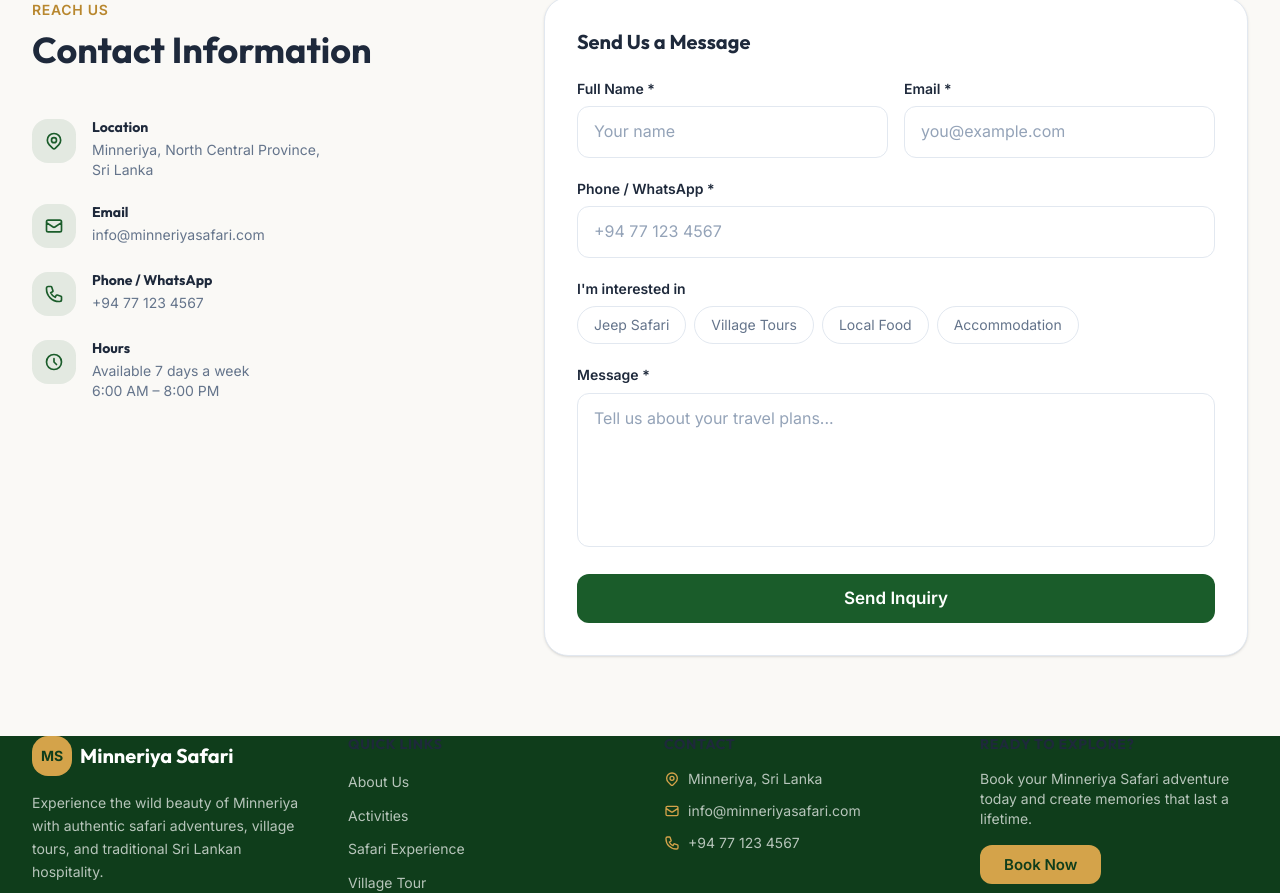
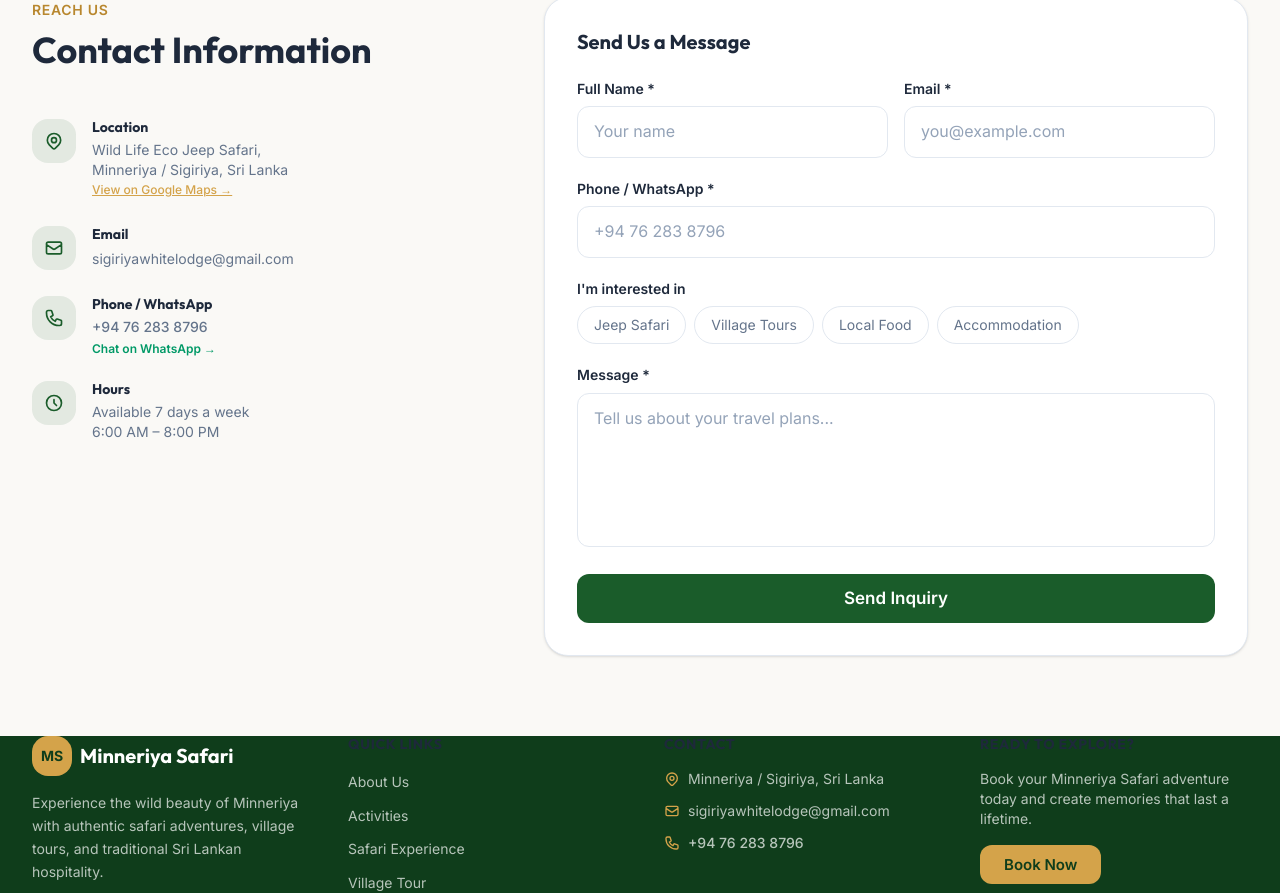
Before and after one commit to Geeth234K/Minneriya_safari, a Next.js app in the folder frontend/: page /contact in a window 1280 px wide. Shown: the part 523-1416 px from the top of the page. Built offline with nearby package versions, Linux system fonts and the light colour scheme; no server answers.

Commit message:
Contact details

```diff
--- a/frontend/src/app/activities/local-food/page.tsx
+++ b/frontend/src/app/activities/local-food/page.tsx
@@ -61,7 +61,7 @@ export default async function LocalFoodPage() {
           "Savor the vibrant flavors of traditional Sri Lankan food, freshly prepared with local ingredients."
         }
         badge="Local Food Experience"
-        backgroundImage="https://images.unsplash.com/photo-1567337710282-00832b415979?auto=format&fit=crop&w=2000&q=80"
+        backgroundImage="/images/localfood.webp"
         primaryCta={{ label: "Book Experience", href: "/rooms/reserve" }}
         compact
       />
--- a/frontend/src/app/activities/page.tsx
+++ b/frontend/src/app/activities/page.tsx
@@ -55,8 +55,7 @@ const activityCards = [
   {
     slug: "/activities/local-food",
     icon: "🍛",
-    image:
-      "https://images.unsplash.com/photo-1567337710282-00832b415979?auto=format&fit=crop&w=800&q=80",
+    image: "/images/localfood.webp",
     keyword: "food",
     fallbackTitle: "Local Food",
     fallbackDescription:
--- a/frontend/src/app/contact/page.tsx
+++ b/frontend/src/app/contact/page.tsx
@@ -41,9 +41,20 @@ export default function ContactPage() {
                   </div>
                   <div>
                     <h3 className="font-semibold text-sm mb-1">Location</h3>
-                    <p className="text-sm text-[var(--color-text-muted)]">
-                      Minneriya, North Central Province,<br />Sri Lanka
-                    </p>
+                    <a
+                      href="https://maps.app.goo.gl/GqiXALPcQE9wAFCC7"
+                      target="_blank"
+                      rel="noopener noreferrer"
+                      className="group inline-block"
+                    >
+                      <p className="text-sm text-[var(--color-text-muted)] group-hover:text-[var(--color-primary)] transition-colors">
+                        Wild Life Eco Jeep Safari,<br />
+                        Minneriya / Sigiriya, Sri Lanka
+                      </p>
+                      <span className="text-xs text-[var(--color-accent)] font-medium underline flex items-center gap-1 mt-0.5 group-hover:opacity-80">
+                        View on Google Maps →
+                      </span>
+                    </a>
                   </div>
                 </div>
 
@@ -55,9 +66,12 @@ export default function ContactPage() {
                   </div>
                   <div>
                     <h3 className="font-semibold text-sm mb-1">Email</h3>
-                    <p className="text-sm text-[var(--color-text-muted)]">
-                      info@minneriyasafari.com
-                    </p>
+                    <a
+                      href="mailto:sigiriyawhitelodge@gmail.com"
+                      className="text-sm text-[var(--color-text-muted)] hover:text-[var(--color-primary)] transition-colors break-all"
+                    >
+                      sigiriyawhitelodge@gmail.com
+                    </a>
                   </div>
                 </div>
 
@@ -69,9 +83,22 @@ export default function ContactPage() {
                   </div>
                   <div>
                     <h3 className="font-semibold text-sm mb-1">Phone / WhatsApp</h3>
-                    <p className="text-sm text-[var(--color-text-muted)]">
-                      +94 77 123 4567
-                    </p>
+                    <div className="flex flex-col gap-1">
+                      <a
+                        href="tel:+94762838796"
+                        className="text-sm text-[var(--color-text-muted)] hover:text-[var(--color-primary)] transition-colors font-medium"
+                      >
+                        +94 76 283 8796
+                      </a>
+                      <a
+                        href="https://wa.me/94762838796?text=Hi%20Minneriya%20Safari%2C%20I%20would%20like%20to%20inquire%20about%20safari%20tours"
+                        target="_blank"
+                        rel="noopener noreferrer"
+                        className="inline-flex items-center gap-1 text-xs font-semibold text-emerald-600 hover:text-emerald-700 transition-colors"
+                      >
+                        <span>Chat on WhatsApp →</span>
+                      </a>
+                    </div>
                   </div>
                 </div>
 
--- a/frontend/src/components/forms/ContactForm.tsx
+++ b/frontend/src/components/forms/ContactForm.tsx
@@ -192,7 +192,7 @@ export default function ContactForm() {
           value={formData.whatsapp}
           onChange={handleChange}
           className={`form-input ${errors.whatsapp ? "!border-[var(--color-error)]" : ""}`}
-          placeholder="+94 77 123 4567"
+          placeholder="+94 76 283 8796"
         />
         {errors.whatsapp && <p className="form-error">{errors.whatsapp}</p>}
       </div>
--- a/frontend/src/components/forms/ReservationForm.tsx
+++ b/frontend/src/components/forms/ReservationForm.tsx
@@ -232,7 +232,7 @@ export default function ReservationForm({ rooms }: ReservationFormProps) {
             value={formData.whatsapp}
             onChange={handleChange}
             className={`form-input ${errors.whatsapp ? "!border-[var(--color-error)]" : ""}`}
-            placeholder="+94 77 123 4567"
+            placeholder="+94 76 283 8796"
           />
           {errors.whatsapp && <p className="form-error">{errors.whatsapp}</p>}
         </div>
--- a/frontend/src/components/layout/Footer.tsx
+++ b/frontend/src/components/layout/Footer.tsx
@@ -70,19 +70,38 @@ export default function Footer() {
                   <path strokeLinecap="round" strokeLinejoin="round" d="M17.657 16.657L13.414 20.9a1.998 1.998 0 01-2.827 0l-4.244-4.243a8 8 0 1111.314 0z" />
                   <path strokeLinecap="round" strokeLinejoin="round" d="M15 11a3 3 0 11-6 0 3 3 0 016 0z" />
                 </svg>
-                <span>Minneriya, Sri Lanka</span>
+                <a
+                  href="https://maps.app.goo.gl/GqiXALPcQE9wAFCC7"
+                  target="_blank"
+                  rel="noopener noreferrer"
+                  className="hover:text-white transition-colors"
+                >
+                  Minneriya / Sigiriya, Sri Lanka
+                </a>
               </li>
               <li className="flex items-start gap-2">
                 <svg className="w-4 h-4 mt-0.5 shrink-0 text-[var(--color-accent)]" fill="none" viewBox="0 0 24 24" stroke="currentColor" strokeWidth={2}>
                   <path strokeLinecap="round" strokeLinejoin="round" d="M3 8l7.89 5.26a2 2 0 002.22 0L21 8M5 19h14a2 2 0 002-2V7a2 2 0 00-2-2H5a2 2 0 00-2 2v10a2 2 0 002 2z" />
                 </svg>
-                <span>info@minneriyasafari.com</span>
+                <a
+                  href="mailto:sigiriyawhitelodge@gmail.com"
+                  className="hover:text-white transition-colors break-all"
+                >
+                  sigiriyawhitelodge@gmail.com
+                </a>
               </li>
               <li className="flex items-start gap-2">
                 <svg className="w-4 h-4 mt-0.5 shrink-0 text-[var(--color-accent)]" fill="none" viewBox="0 0 24 24" stroke="currentColor" strokeWidth={2}>
                   <path strokeLinecap="round" strokeLinejoin="round" d="M3 5a2 2 0 012-2h3.28a1 1 0 01.948.684l1.498 4.493a1 1 0 01-.502 1.21l-2.257 1.13a11.042 11.042 0 005.516 5.516l1.13-2.257a1 1 0 011.21-.502l4.493 1.498a1 1 0 01.684.949V19a2 2 0 01-2 2h-1C9.716 21 3 14.284 3 6V5z" />
                 </svg>
-                <span>+94 77 123 4567</span>
+                <a
+                  href="https://wa.me/94762838796"
+                  target="_blank"
+                  rel="noopener noreferrer"
+                  className="hover:text-white transition-colors font-medium"
+                >
+                  +94 76 283 8796
+                </a>
               </li>
             </ul>
           </div>
```
